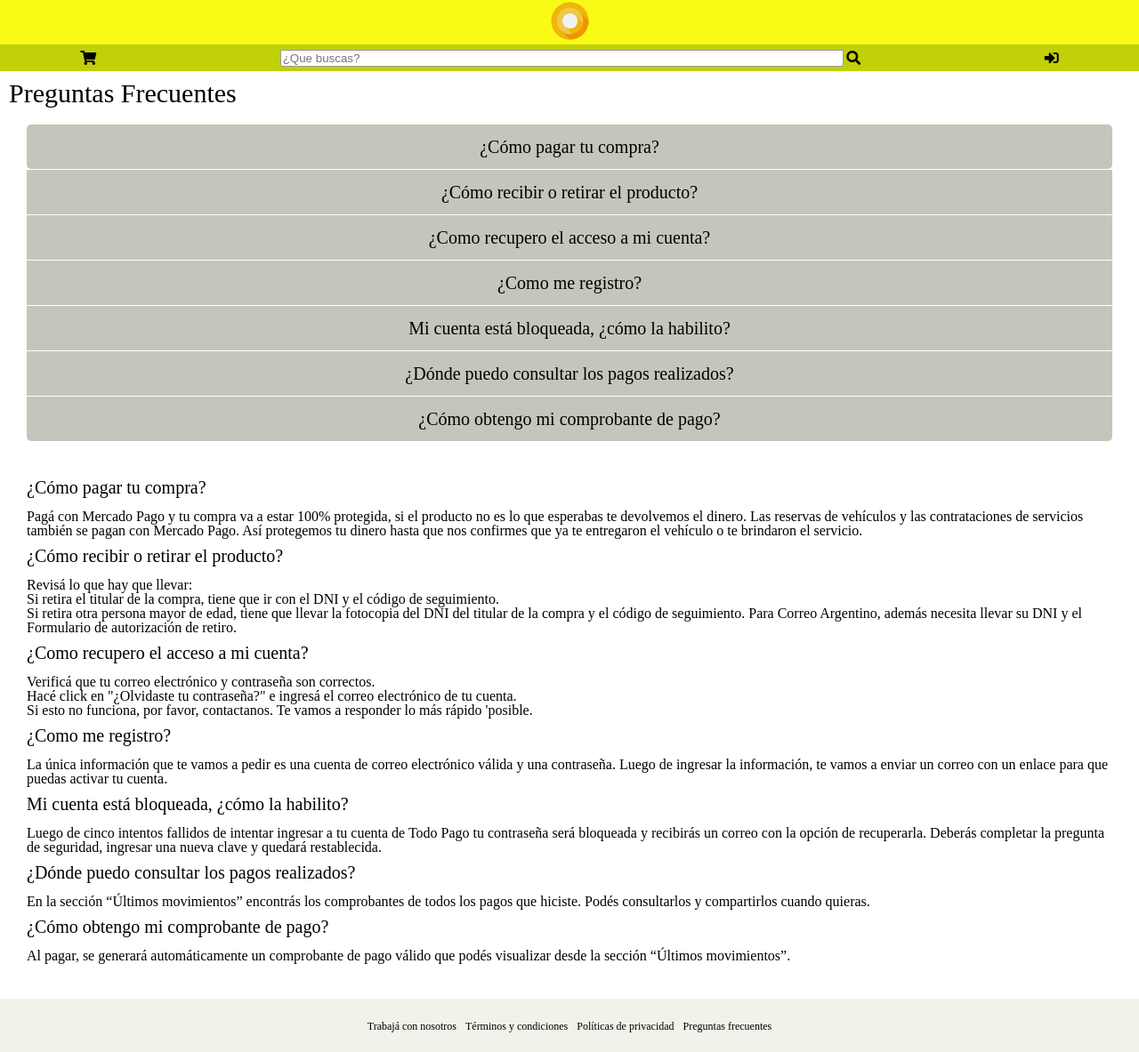
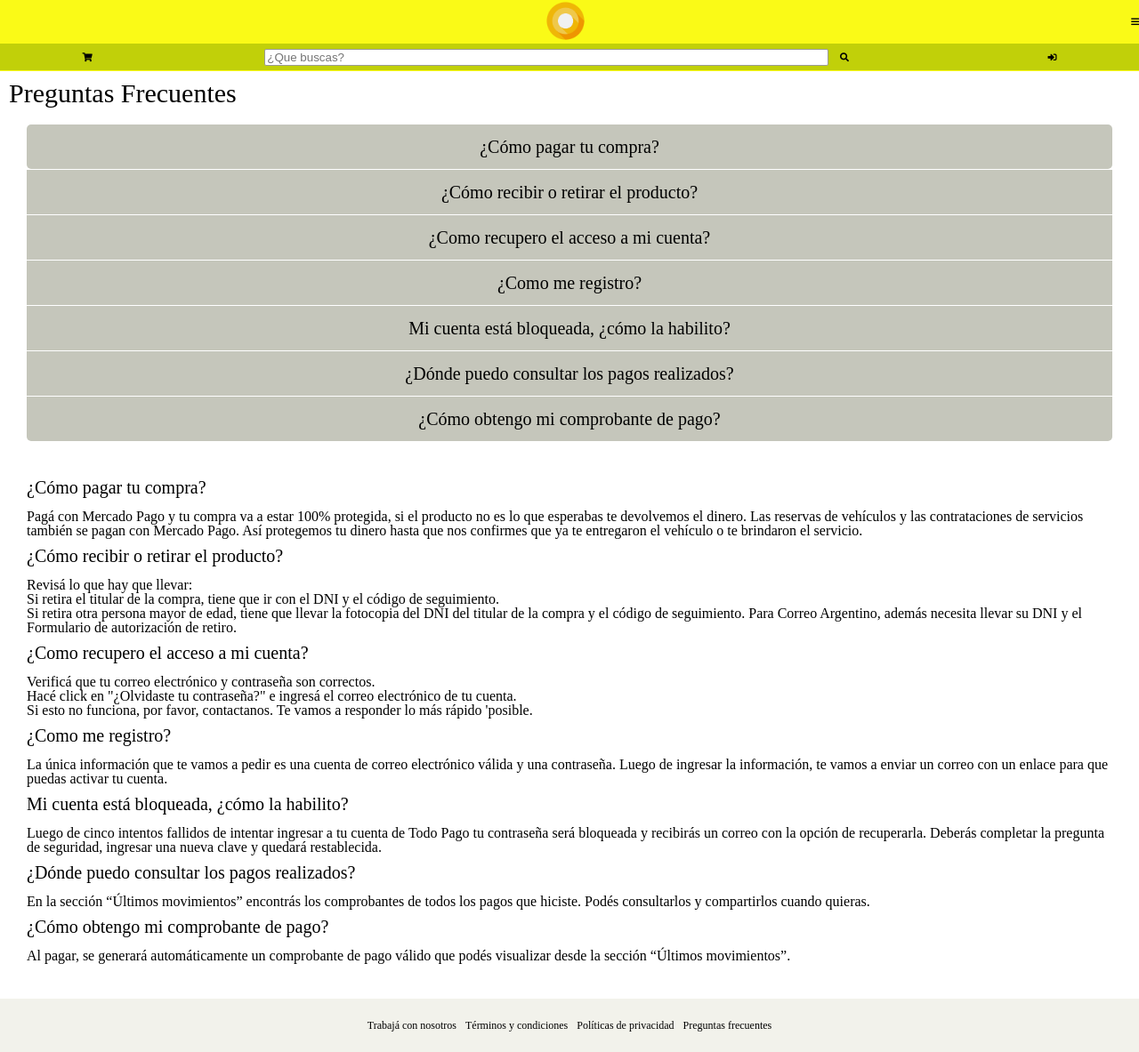
Before and after one commit to franadu/grupodh, a PHP site: page /preguntas.html in a window 1280 px wide. Shown: the whole page at 89% size. Run offline with PHP 8.4, Linux system fonts and the light colour scheme; some libraries are stand-ins or nearby versions.

Commit message:
Trabaje con el header, agregue bars y puse links.

```diff
--- a/css/master.css
+++ b/css/master.css
@@ -48,7 +48,6 @@ table {
 	border-spacing: 0;
 }
 a{
-  list-style: none;
   text-decoration: none;
   color: #000;
 }
@@ -58,17 +57,35 @@ a{
 	box-sizing: border-box;
 }
 
+body{/*Agrego para poder manejar todo con em*/
+	font-size: 10px;
+}
+
 /* CABEZERA */
 .cabezera{
 	background: #FAFA17;
 	height: 80px;
 }
 .logo {
-  text-align: center;
+	display: flex;
+  flex-direction: row;
+	align-items:center;
   width: 100%;
+}
+.logo a{
+	margin:0 auto;
+}
+.logo a:last-child{
+	margin:0;
 }
 .logo img{
   width: 47px;
+}
+.logo button{
+	background-color: ;
+}
+.fas.fa-bars{
+	align-self: flex-end;
 }
 
 /* NAV DEL MENU */
@@ -88,8 +105,13 @@ a{
 	flex-direction: row;
 	justify-content: center;
 	align-items: center;
+}
 
+.fas.fa-search{
+	padding: 10px;
+	padding-right: 30px;
 }
+
 /* CAJA DEL BUSCADOR */
 .menu form{
 	width: 55%;
@@ -110,14 +132,6 @@ h1{
 	font-size: 30px;
 }
 /* CUADRO DE PREGUNTAS  */
-.questions li:first-child{
-	border-top-left-radius: 5px;
-	border-top-right-radius: 5px;
-}
-.questions li:last-child{
-	border-bottom-left-radius: 5px;
-	border-bottom-right-radius: 5px;
-}
 .questions {
   margin-bottom: 1px;
   padding: 20px;
@@ -131,6 +145,17 @@ h1{
 	align-items: center;
 	justify-content: center;
 }
+
+.questions li:first-child{
+	border-top-left-radius: 5px;
+	border-top-right-radius: 5px;
+}
+
+.questions li:last-child{
+	border-bottom-left-radius: 5px;
+	border-bottom-right-radius: 5px;
+}
+
 .questions li:hover{ /*CAMBIO DE COLOR SOBRE EL MOUSE EN PREGUNTAS*/
 	background: #9B9B95;
 }
--- a/preguntas.html
+++ b/preguntas.html
@@ -13,20 +13,22 @@
   <body>
       <!-- CABEZERA -->
     <header class="cabezera">
-      <!-- LOGO -->
+      <!-- LOGO --> <!--Agrego el anclaje para que lleve a home-->
       <div class="logo">
-        <a href="#"><img src="images/Android_O_Preview_Logo.png" alt=""></a>
+        <a href="ecommerce-home.html"><img src="images/Android_O_Preview_Logo.png" alt=""></a>
+        <a><i class="fas fa-bars"></i></a>
       </div>
+
       <!-- MENU DE NAVEGACIO -->
       <nav class="menu">
         <!-- BARRAS DEL MOBILE -->
         <div class = "barras">
-          <a href = "#"><i class="fas fa-shopping-cart"></i></i></a>
+          <a href = "#"><i class="fas fa-shopping-cart"></i></a>
         </div>
         <!-- BARRA DE BUSQUEDA -->
         <form class="buscador" action="index.html" method="post">
-          <input type="text" name="buscador" value="" placeholder="¿Que buscas?">
-          <i class="fas fa-search"></i>
+          <input id="Buscador" type="text" name="buscador" value="" placeholder="¿Que buscas?">
+          <a href="#Buscador"><i class="fas fa-search"></i></a>
         </form>
         <div class="login_bar">
           <i class="fas fa-sign-in-alt"></i>
```
